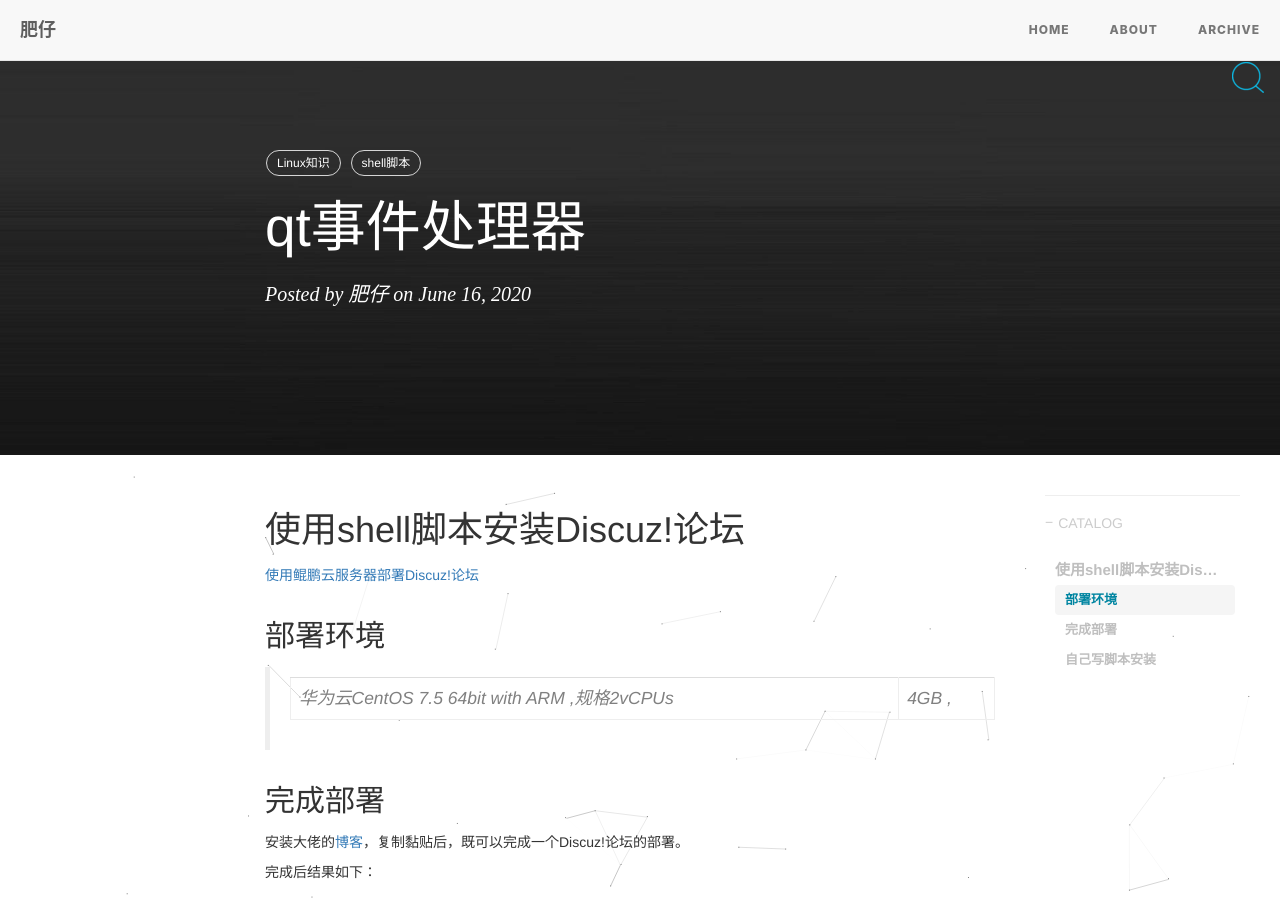
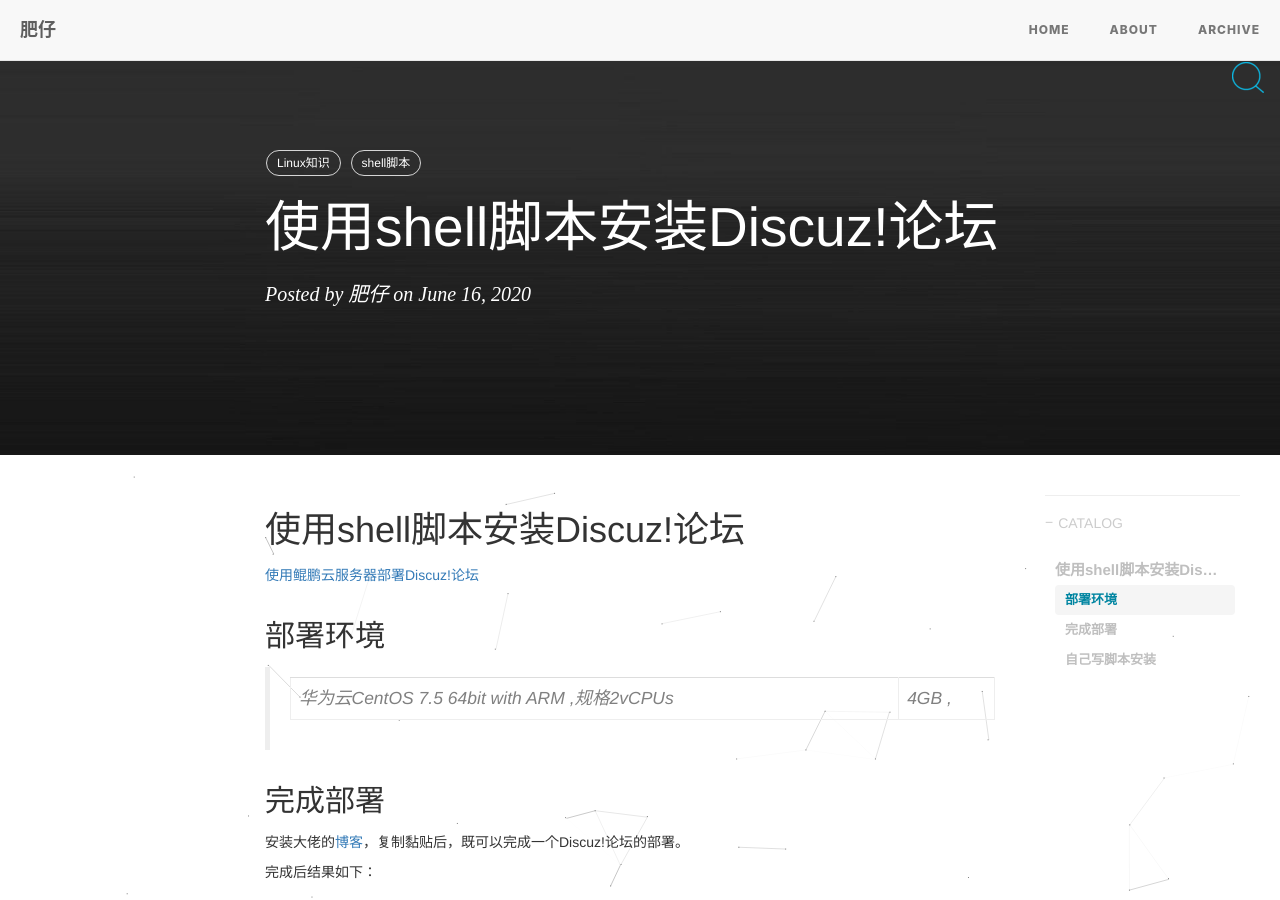
Before and after one commit to daniao2017/daniao2017.github.io, a Jekyll site: the page built from _posts/2020-10-24-shell脚本.md, in a window 1280 px wide and 900 px high. Built offline with Jekyll 4.4.1, drawn with Linux system fonts in a browser that asks for light colours; nearby versions of some CDN libraries; comment, search, counter and statistics services are not loaded.

Commit message:
Update 2020-10-24-shell脚本.md

```diff
--- a/_posts/2020-10-24-shell脚本.md
+++ b/_posts/2020-10-24-shell脚本.md
@@ -1,6 +1,6 @@
 ---
 layout:     post
-title:      qt事件处理器
+title:      使用shell脚本安装Discuz!论坛
 date:       2020-06-16
 author:     肥仔
 catalog: true
```
